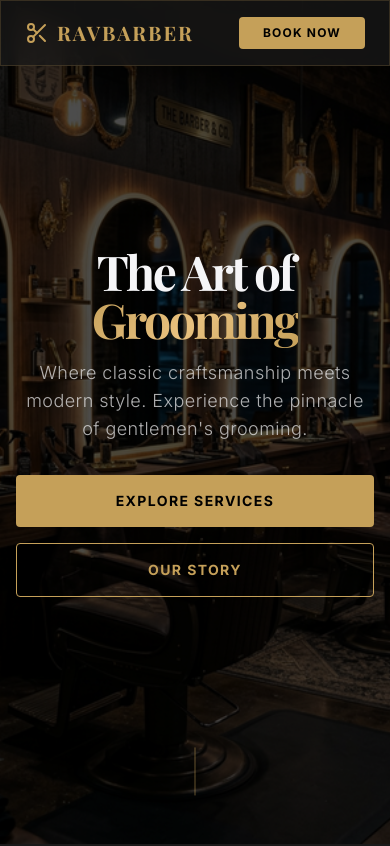
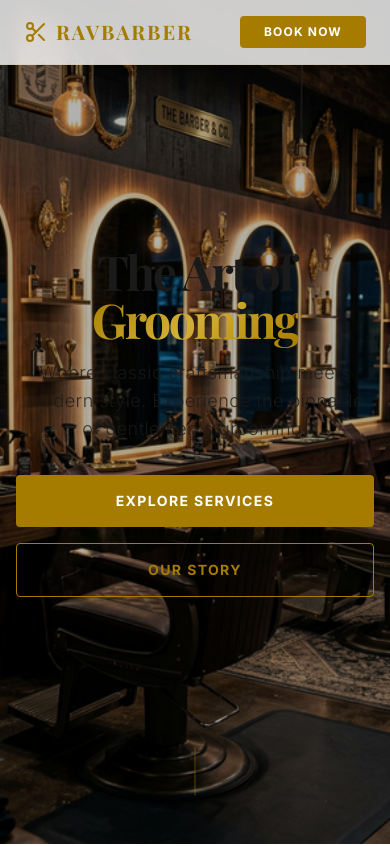
Before and after one commit to Alfinnnn21/REVBARBER, a Next.js app: page / in a window 390 px wide. Shown: the top 846 px of the page. Built offline with nearby package versions, Linux system fonts and the light colour scheme; a web font is replaced by a local one.

Commit message:
Fix: Force all sections to white theme and update layout

```diff
--- a/src/app/globals.css
+++ b/src/app/globals.css
@@ -1,19 +1,26 @@
 @import "tailwindcss";
 
 :root {
-  --background: #000000;
-  --foreground: #F5F5F7;
-  --primary-gold: #C5A059;
-  --secondary-charcoal: #1A1A1A;
+  --background: #ffffff;
+  --foreground: #1a1a1a;
+  --primary-gold: #a67c00;
+  --secondary-light: #f8f8f8;
 }
 
-@theme inline {
+@theme {
   --color-background: var(--background);
   --color-foreground: var(--foreground);
   --color-gold: var(--primary-gold);
-  --color-charcoal: var(--secondary-charcoal);
+  --color-charcoal: var(--secondary-light);
   --font-serif: "Playfair Display", serif;
   --font-sans: "Inter", sans-serif;
+}
+
+@layer base {
+  body {
+    background-color: #ffffff !important;
+    color: #1a1a1a !important;
+  }
 }
 
 * {
@@ -21,20 +28,20 @@
 }
 
 body {
-  background: var(--background);
-  color: var(--foreground);
+  background: #ffffff;
+  color: #1a1a1a;
   overflow-x: hidden;
 }
 
 /* Custom Utilities */
 .glass {
-  background: rgba(26, 26, 26, 0.7);
+  background: rgba(255, 255, 255, 0.8);
   backdrop-filter: blur(10px);
-  border: 1px solid rgba(197, 160, 89, 0.2);
+  border-bottom: 1px solid rgba(166, 124, 0, 0.1);
 }
 
 .gold-gradient {
-  background: linear-gradient(135deg, #C5A059 0%, #E8C17F 50%, #C5A059 100%);
+  background: linear-gradient(135deg, #A67C00 0%, #D4AF37 50%, #A67C00 100%);
   -webkit-background-clip: text;
   -webkit-text-fill-color: transparent;
 }
@@ -45,9 +52,9 @@ body {
 
 .gold-bg {
   background: var(--primary-gold);
-  color: #000;
+  color: #FFFFFF;
 }
 
 .gold-bg:hover {
-  background: #E8C17F;
+  background: #D4AF37;
 }
--- a/src/app/layout.tsx
+++ b/src/app/layout.tsx
@@ -25,7 +25,7 @@ export default function RootLayout({
   return (
     <html lang="en">
       <body
-        className={`${inter.variable} ${playfair.variable} antialiased selection:bg-gold selection:text-black`}
+        className={`${inter.variable} ${playfair.variable} antialiased selection:bg-gold selection:text-black bg-white text-foreground`}
       >
         {children}
       </body>
--- a/src/app/page.tsx
+++ b/src/app/page.tsx
@@ -34,14 +34,14 @@ export default function Home() {
   ];
 
   return (
-    <div className="min-h-screen bg-background font-sans">
+    <div className="min-h-screen bg-white text-foreground font-sans">
       {/* Navigation */}
       <nav className="fixed top-0 z-50 w-full glass py-4 px-6 md:px-12 flex justify-between items-center">
         <div className="flex items-center gap-2">
           <Scissors className="text-gold w-6 h-6" />
           <span className="text-xl font-serif font-bold tracking-widest text-gold">RAVBARBER</span>
         </div>
-        <div className="hidden md:flex gap-8 text-sm uppercase tracking-widest font-medium">
+        <div className="hidden md:flex gap-8 text-sm uppercase tracking-widest font-medium text-foreground/80">
           <a href="#about" className="hover:text-gold transition-colors">About</a>
           <a href="#services" className="hover:text-gold transition-colors">Services</a>
           <a href="#pricing" className="hover:text-gold transition-colors">Pricing</a>
@@ -59,7 +59,7 @@ export default function Home() {
             src="/images/ravbarber_hero_1772360063178.png"
             alt="Barbershop Atmosphere"
             fill
-            className="object-cover brightness-[0.3]"
+            className="object-cover brightness-[0.7]"
             priority
           />
         </div>
@@ -70,10 +70,10 @@ export default function Home() {
             animate={{ opacity: 1, scale: 1 }}
             transition={{ duration: 0.8 }}
           >
-            <h1 className="text-5xl md:text-8xl font-serif font-bold mb-4 tracking-tighter">
+            <h1 className="text-5xl md:text-8xl font-serif font-bold mb-4 tracking-tighter text-foreground">
               The Art of <br /> <span className="gold-gradient">Grooming</span>
             </h1>
-            <p className="text-lg md:text-xl text-foreground/70 max-w-2xl mx-auto mb-8 font-light tracking-wide">
+            <p className="text-lg md:text-xl text-foreground/80 max-w-2xl mx-auto mb-8 font-light tracking-wide">
               Where classic craftsmanship meets modern style. Experience the pinnacle of gentlemen's grooming.
             </p>
             <div className="flex flex-col md:flex-row gap-4 justify-center">
@@ -93,7 +93,7 @@ export default function Home() {
       </section>
 
       {/* Services Section */}
-      <section id="services" className="py-24 px-6 md:px-12 bg-charcoal">
+      <section id="services" className="py-24 px-6 md:px-12 bg-white">
         <div className="max-w-7xl mx-auto">
           <motion.div {...fadeInUp} className="text-center mb-16">
             <h2 className="text-3xl md:text-5xl font-serif font-bold mb-4">Our <span className="text-gold">Services</span></h2>
@@ -170,7 +170,7 @@ export default function Home() {
       </section>
 
       {/* Testimonials */}
-      <section className="py-24 bg-charcoal/50">
+      <section className="py-24 bg-slate-50">
         <div className="max-w-7xl mx-auto px-6">
           <div className="grid md:grid-cols-2 gap-12 items-center">
             <motion.div {...fadeInUp}>
@@ -205,7 +205,7 @@ export default function Home() {
       </section>
 
       {/* Contact Section */}
-      <footer id="contact" className="bg-black py-24 px-6 md:px-12 border-t border-gold/10">
+      <footer id="contact" className="bg-white py-24 px-6 md:px-12 border-t border-gold/10">
         <div className="max-w-7xl mx-auto grid md:grid-cols-4 gap-12">
           <div className="col-span-1 md:col-span-2">
             <div className="flex items-center gap-2 mb-6">
```
